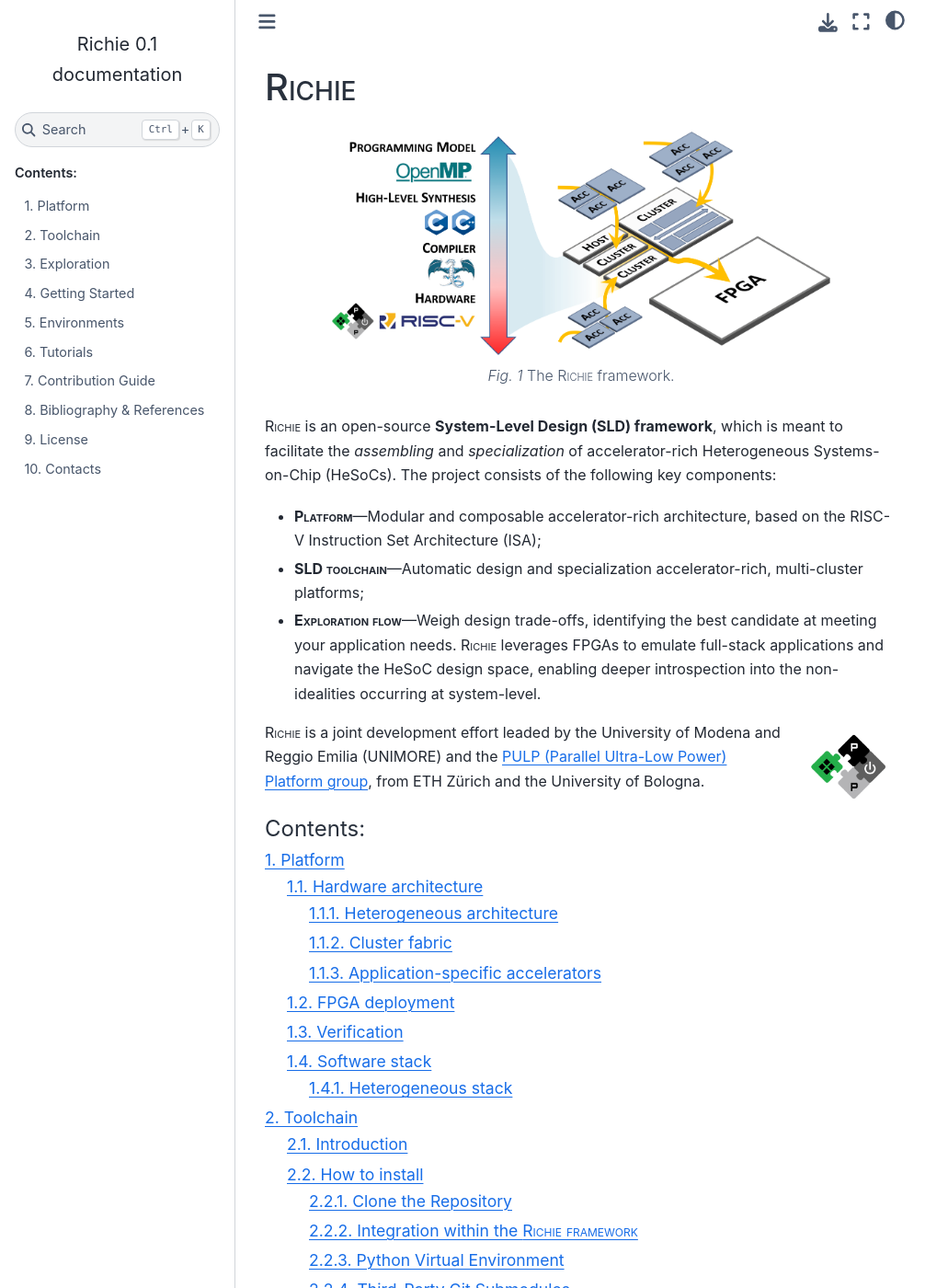
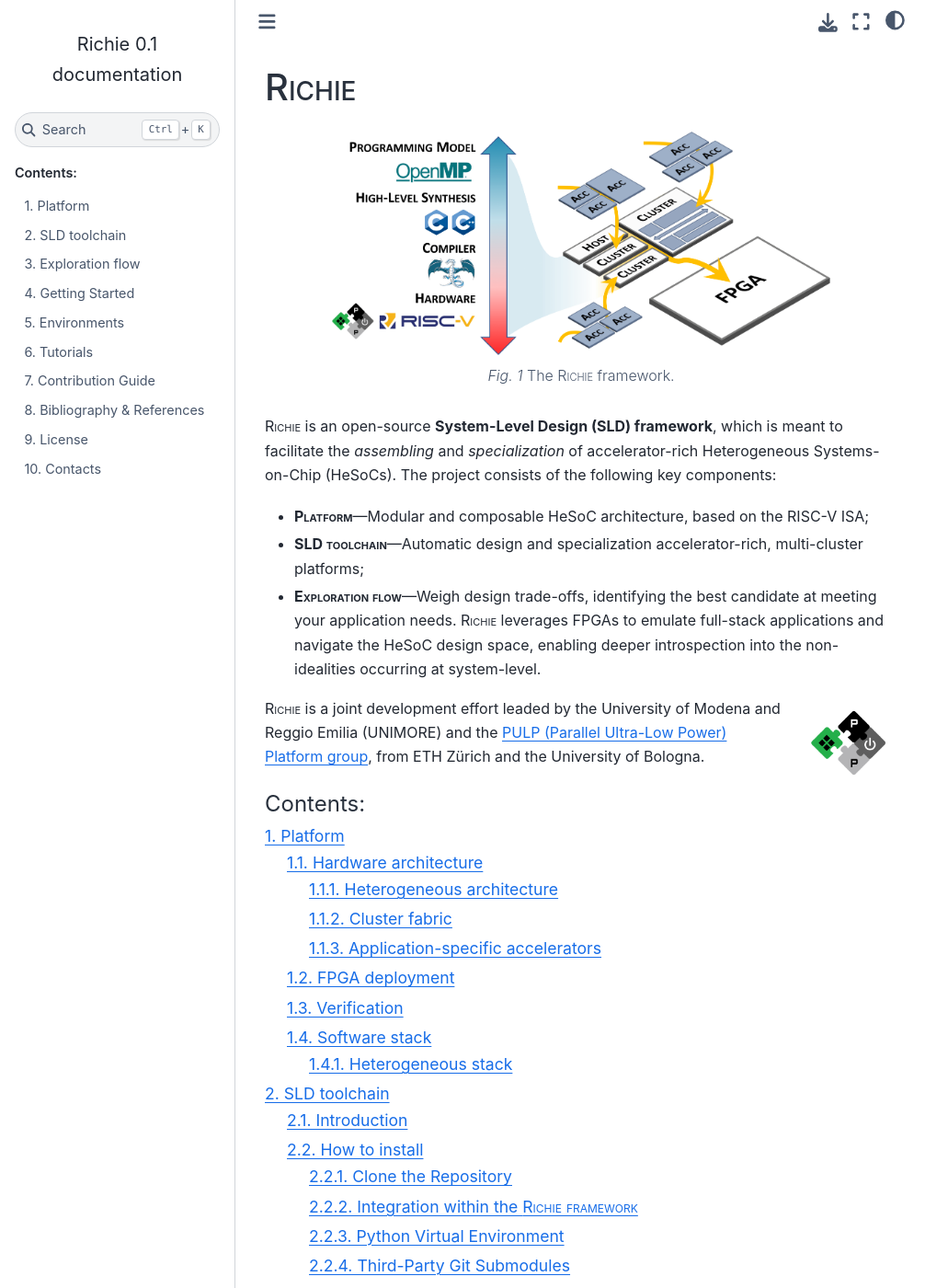
Before and after one commit to gbellocchi/richie-docs, a Sphinx documentation site: the page built from source/index.rst, in a window 1280 px wide and 1400 px high. Shown: the whole window at 92% size, without its empty margins (0-1031 px from the left). Built offline with Sphinx 7.4.7 and the Sphinx Book theme 1.1.4, drawn with Linux system fonts in a browser that asks for light colours; some of the changed text lies outside the part shown.

Commit message:
Changed titles of platform and toolchain sections

```diff
--- a/source/index.rst
+++ b/source/index.rst
@@ -13,7 +13,7 @@
 the *assembling* and *specialization* of accelerator-rich Heterogeneous Systems-on-Chip (HeSoCs).
 The project consists of the following key components:
 
-- :smallcapbold:`Platform`—Modular and composable accelerator-rich architecture, based on the RISC-V Instruction Set Architecture (ISA);
+- :smallcapbold:`Platform`—Modular and composable HeSoC architecture, based on the RISC-V ISA;
 - :smallcapbold:`SLD toolchain`—Automatic design and specialization accelerator-rich, multi-cluster platforms;
 - :smallcapbold:`Exploration flow`—Weigh design trade-offs, identifying the best candidate at meeting your application needs. :smallcap:`Richie` leverages FPGAs to emulate full-stack applications and navigate the HeSoC design space, enabling deeper introspection into the non-idealities occurring at system-level.
 
--- a/source/richie-exploration/index.rst
+++ b/source/richie-exploration/index.rst
@@ -1,5 +1,5 @@
-***********
-Exploration
-***********
+****************
+Exploration flow
+****************
 
 .. include:: exploration_flow.rst
--- a/source/richie-sld-toolchain/index.rst
+++ b/source/richie-sld-toolchain/index.rst
@@ -1,6 +1,6 @@
-*********
-Toolchain
-*********
+*************
+SLD toolchain
+*************
 .. _richie_toolchain_index:
 
 .. figure:: ../img/richie_sld_toolchain.*
```
